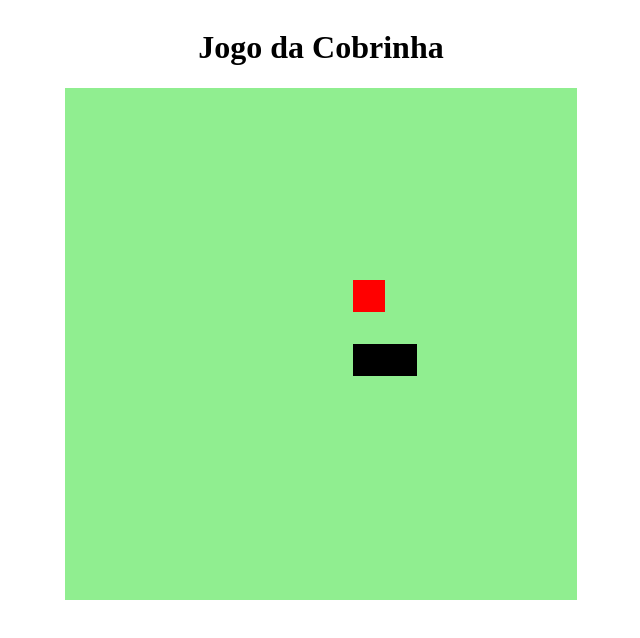
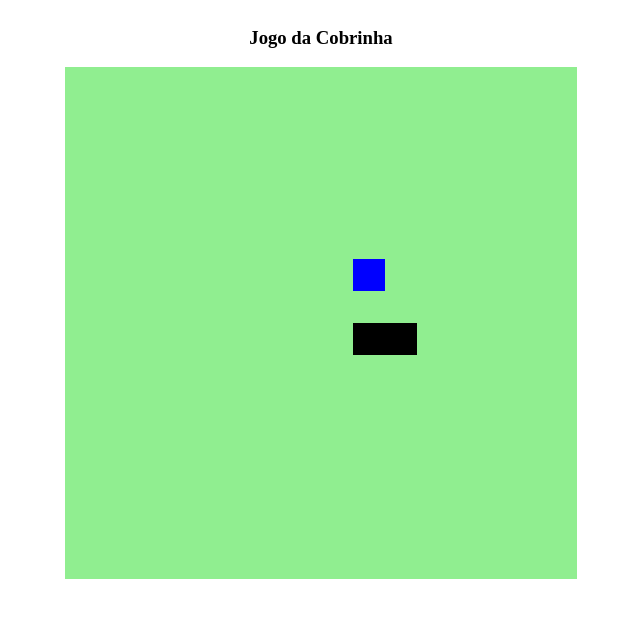
Before and after one commit to Premmye/snake_dio, a plain HTML site: page index.html in a window 1280 px wide. Shown: the whole page, without its empty margins (319-959 px from the left). Drawn offline with Linux system fonts and the light colour scheme.

Commit message:
adicionada mudança de cor do fundo baseada na pontuação.
Adicionada pontuação no alerta de Game Over

.

```diff
--- a/index.html
+++ b/index.html
@@ -8,11 +8,11 @@
     <title>Jogo da Cobrinha</title>
 </head>
 <body>
-        <div class="Game">
-        <h1> Jogo da Cobrinha</h1>
+    <div class="Game">
+    <h3> Jogo da Cobrinha </h3>
     <canvas id="snake" width="512" height="512"></canvas>
-</div>
-</div>
+    </div>
+
 
 </body>
 </html>
--- a/js/game.js
+++ b/js/game.js
@@ -6,6 +6,7 @@ snake[0] = {
     x: 8 * box,
     y: 8 * box
 }
+var score = 0;
 let direction = "right";
 
 var points = 0;
@@ -16,8 +17,14 @@ var food = {
 }
 
 function CriarBG(){
-    context.fillStyle = "Lightgreen";
+    let bgcolors = ['Lightgreen','green','red']; // cores do fundo do jogo
+    let bgpoints = [0,5,8]; // pontos necessários para mudar o fundo
+    for( let i = 0; i < bgcolors.length; i++){
+        if(score >= bgpoints[i]){
+        context.fillStyle = bgcolors[i];
+    }
     context.fillRect(0, 0, 16 * box, 16 * box);
+}
 }
 
 function Snake(){
@@ -28,7 +35,7 @@ function Snake(){
 }
 
 function DrawFood(){
-    context.fillStyle = "red";
+    context.fillStyle = "blue";
     context.fillRect(food.x, food.y, box, box);
 }
 
@@ -46,6 +53,9 @@ function update(event){
 }
 
 function Start(){
+
+
+
     if(snake[0].x > 15 * box && direction == "right") snake[0].x = 0;
     if(snake[0].x < 0 && direction == "left") snake[0].x = 16 * box;
     if(snake[0].y > 15 * box && direction == "up") snake[0].y = 0;
@@ -55,7 +65,9 @@ function Start(){
     for ( i = 1; i < snake.length; i++){
         if(snake[0].x == snake[i].x && snake[0].y == snake[i].y){
             clearInterval;
-            alert("Game Over");
+            alert("Game Over - " + score +" pontos");
+
+
 
         }
     }
@@ -76,7 +88,7 @@ if(direction == "down") snakeY -= box;
 if(snake[0].x == food.x && snake[0].y == food.y) {
     food.x = Math.floor(Math.random() * 15 + 1) * box;
     food.y = Math.floor(Math.random() * 15 + 1) * box;
-
+    score = score + 1;
  }else{
 snake.pop();
  }
@@ -92,4 +104,5 @@ snake.unshift(newhead);
 
 Start();
 
+
 let jogo = setInterval(Start, 100);
```
